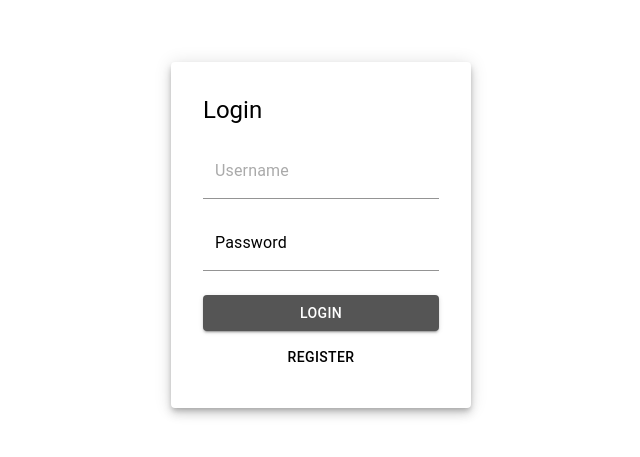
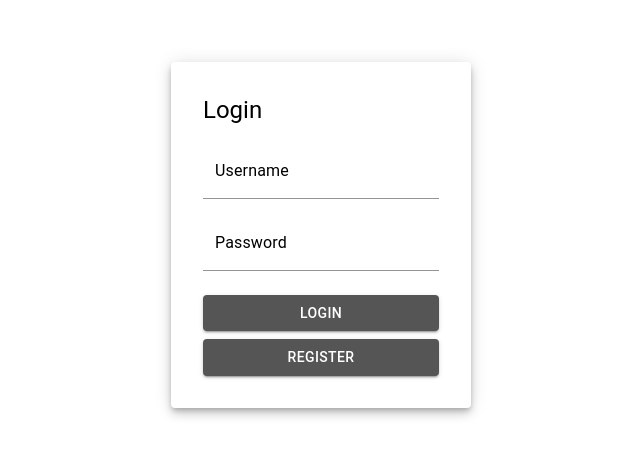
Before and after one commit to TeeAr00/sql-project, a React (Create React App) app in the folder sql-project/: page /login in a window 1280 px wide. Shown: the part 165-622 px from the top of the page, without its empty margins (319-959 px from the left). Built offline with nearby package versions, Linux system fonts and the light colour scheme.

Commit message:
Teema
teeman vaihto navigointipalkkiin

```diff
--- a/sql-project/src/components/Login.js
+++ b/sql-project/src/components/Login.js
@@ -60,7 +60,7 @@ function LoginPage() {
           fullWidth
           sx={{ mb: 2 }}
           InputProps={{ sx: { bgcolor: 'background.default', color: 'text.primary' } }}
-          InputLabelProps={{ sx: { color: '#aaa' } }}
+          InputLabelProps={{ sx: { color: 'text.primary' } }}
           value={username}
           onChange={(e) => setUsername(e.target.value)}
         />
@@ -78,7 +78,7 @@ function LoginPage() {
         <Button variant="contained" fullWidth onClick={handleLogin}sx={{ mb: 1 }}>
           Login
         </Button>
-        <Button variant="text" fullWidth onClick={() => navigate('/register')} sx={{ color: 'text.primary' }}>
+        <Button variant="contained" fullWidth onClick={() => navigate('/register')}>
           Register
         </Button>
       </Paper>
--- a/sql-project/src/components/NavBar.js
+++ b/sql-project/src/components/NavBar.js
@@ -1,11 +1,15 @@
 import React from 'react';
-import { AppBar, Toolbar, Typography, Box, Button } from '@mui/material';
+import { AppBar, Toolbar, Typography, Box, Button, IconButton } from '@mui/material';
 import { Link,useNavigate } from 'react-router-dom';
 import { useTheme } from '@mui/material/styles';
+import ContrastIcon from '@mui/icons-material/Contrast';
+import { useThemeToggle } from './ThemeContext';
+
 
 function NavBar() {
   const navigate = useNavigate();
   const theme = useTheme();
+  const { toggleTheme } = useThemeToggle();
 
   const handleLogout = () => {
     localStorage.removeItem('authToken');
@@ -26,7 +30,18 @@ function NavBar() {
         <Typography variant="h6" noWrap sx={{ flexGrow: 1 }}>
           SQL Laboratory
         </Typography>
-        <Box>
+        <Box sx={{ display: 'flex', alignItems: 'center', gap: 2 }}>
+          <IconButton
+            onClick={toggleTheme}
+            sx={{
+              color: theme.palette.text.primary,
+              '&:hover': {
+                backgroundColor: theme.palette.action.hover,
+              },
+            }}
+          >
+            <ContrastIcon />
+          </IconButton>
           <Button
             component={Link}
             to="/profile"
--- a/sql-project/src/components/Register.js
+++ b/sql-project/src/components/Register.js
@@ -99,7 +99,7 @@ function Register() {
         <Button variant="contained" fullWidth onClick={handleRegister}sx={{ mb: 1 }}>
           Register
         </Button>
-        <Button variant="text" fullWidth onClick={() => navigate('/login')} sx={{ color: 'text.primary' }}>
+        <Button variant="contained" fullWidth onClick={() => navigate('/login')}>
           Login
         </Button>
       </Paper>
```
